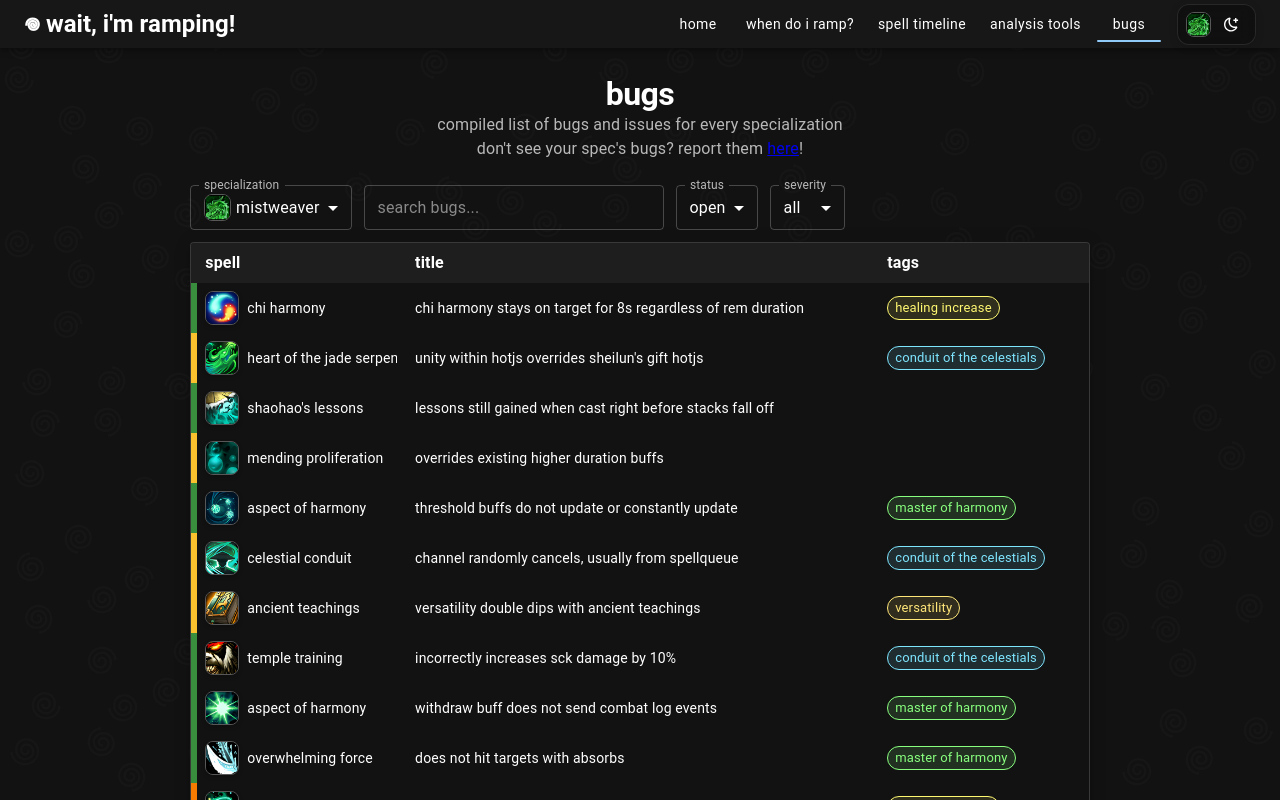
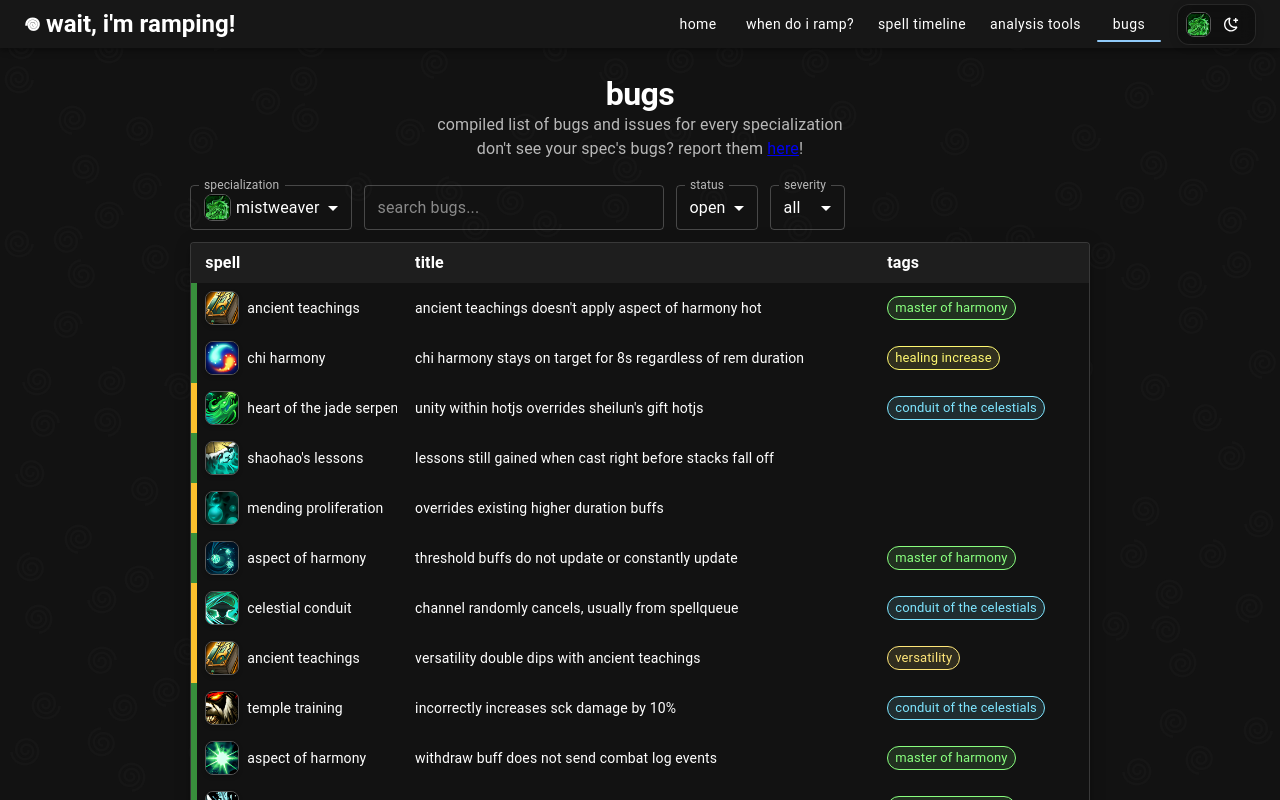
Before and after one commit to lolswirl/wait-im-ramping, a Next.js app: page /bugs in a window 1280 px wide. Shown: the top 800 px of the page. Built offline with nearby package versions, Linux system fonts and the light colour scheme.

Commit message:
add AT not applying AoH

```diff
--- a/src/data/bugs/monk/mistweaver.ts
+++ b/src/data/bugs/monk/mistweaver.ts
@@ -585,6 +585,15 @@ const BUGS: Bug[] = [
         notes: "Most likely a hidden aura?",
         lastBuildTested: "62958",
     },
+    {
+        spell: TALENTS.ANCIENT_TEACHINGS,
+        affectedSpells: [TALENTS.ASPECT_OF_HARMONY],
+        severity: SEVERITY.LOW,
+        title: "Ancient Teachings doesn't apply Aspect of Harmony HoT",
+        description: "During Aspect of Harmony withdraw, Ancient Teachings healing does not apply the Aspect of Harmony HoT to any targets healed by it",
+        tags: [TAGS.MOH],
+        lastBuildTested: "62958",
+    },
 ];
 
 export default BUGS;
```
